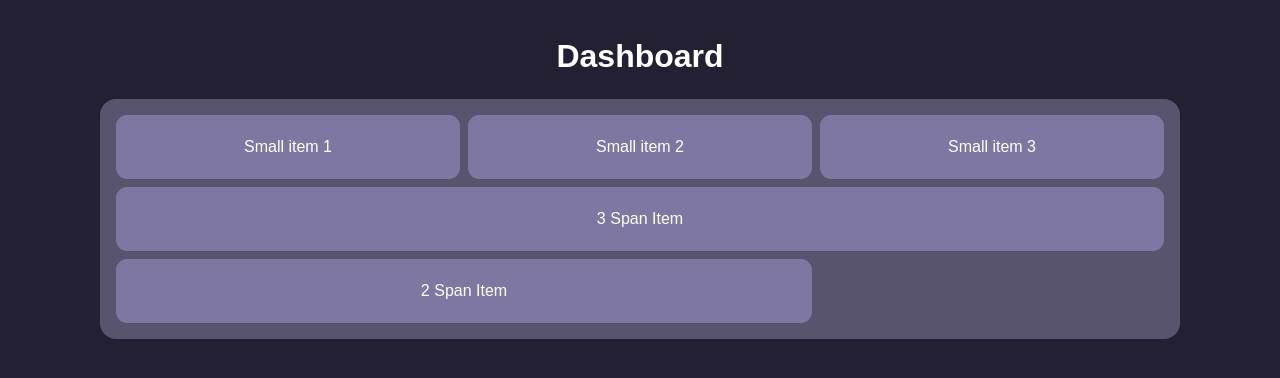
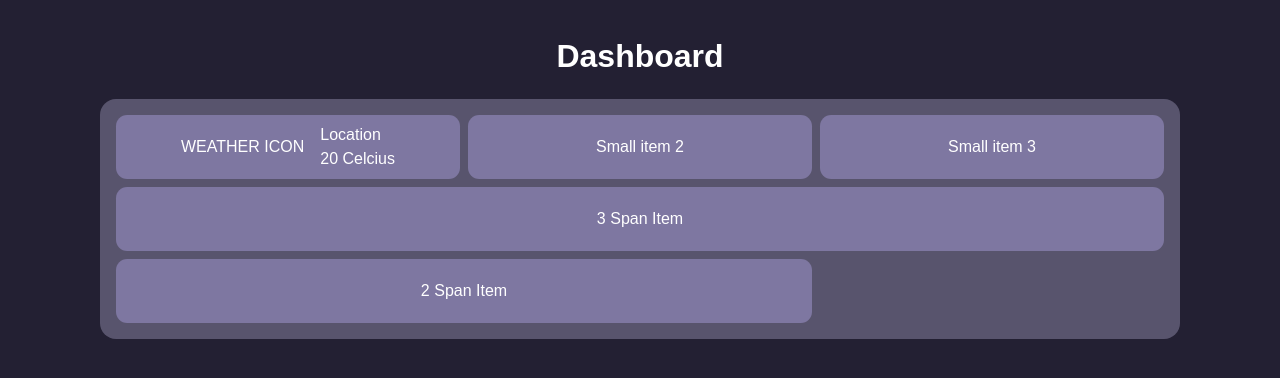
Before and after one commit to dizzzy7/vue-dashboard, a Vue app: page / in a window 1280 px wide. Shown: the top 378 px of the page. Built offline with nearby package versions, Linux system fonts and the light colour scheme.

Commit message:
feat: add hard coded simple weather widget to dashboard

```diff
--- a/src/components/Dashboard.vue
+++ b/src/components/Dashboard.vue
@@ -1,9 +1,13 @@
 <!-- eslint-disable vue/multi-word-component-names -->
-<script setup lang="ts"></script>
+<script setup lang="ts">
+import WeatherWidget from './widgets/WeatherWidget.vue'
+</script>
 
 <template>
   <div class="dashboard">
-    <div class="dashboard__item dashboard__item--span-one">Small item 1</div>
+    <div class="dashboard__item dashboard__item--span-one">
+      <WeatherWidget />
+    </div>
     <div class="dashboard__item dashboard__item--span-one">Small item 2</div>
     <div class="dashboard__item dashboard__item--span-one">Small item 3</div>
     <div class="dashboard__item dashboard__item--span-three">3 Span Item</div>
--- /dev/null
+++ b/src/components/widgets/WeatherWidget.vue
@@ -0,0 +1,40 @@
+<script setup lang="ts">
+/**
+ * The widget displays:
+ * weather icon, location, temperature, (the same or mini version for following days)
+ * (the ability to select and change the location might get added later)
+ *
+ * icons used:
+ * https://www.amcharts.com/free-animated-svg-weather-icons/
+ */
+</script>
+
+<template>
+  <div class="weather-widget">
+    <div class="weather-widget__location">WEATHER ICON</div>
+    <div>
+      <div class="weather-widget__location">Location</div>
+      <div class="weather-widget__temperature">20 Celcius</div>
+    </div>
+  </div>
+</template>
+
+<style scoped lang="scss">
+.weather-widget {
+  display: flex;
+  align-items: center;
+  gap: 1em;
+
+  @media screen and (max-width: $xl-screen) {
+  }
+
+  @media screen and (max-width: $lg-screen) {
+  }
+
+  @media screen and (max-width: $md-screen) {
+  }
+
+  @media screen and (max-width: $sm-screen) {
+  }
+}
+</style>
```
